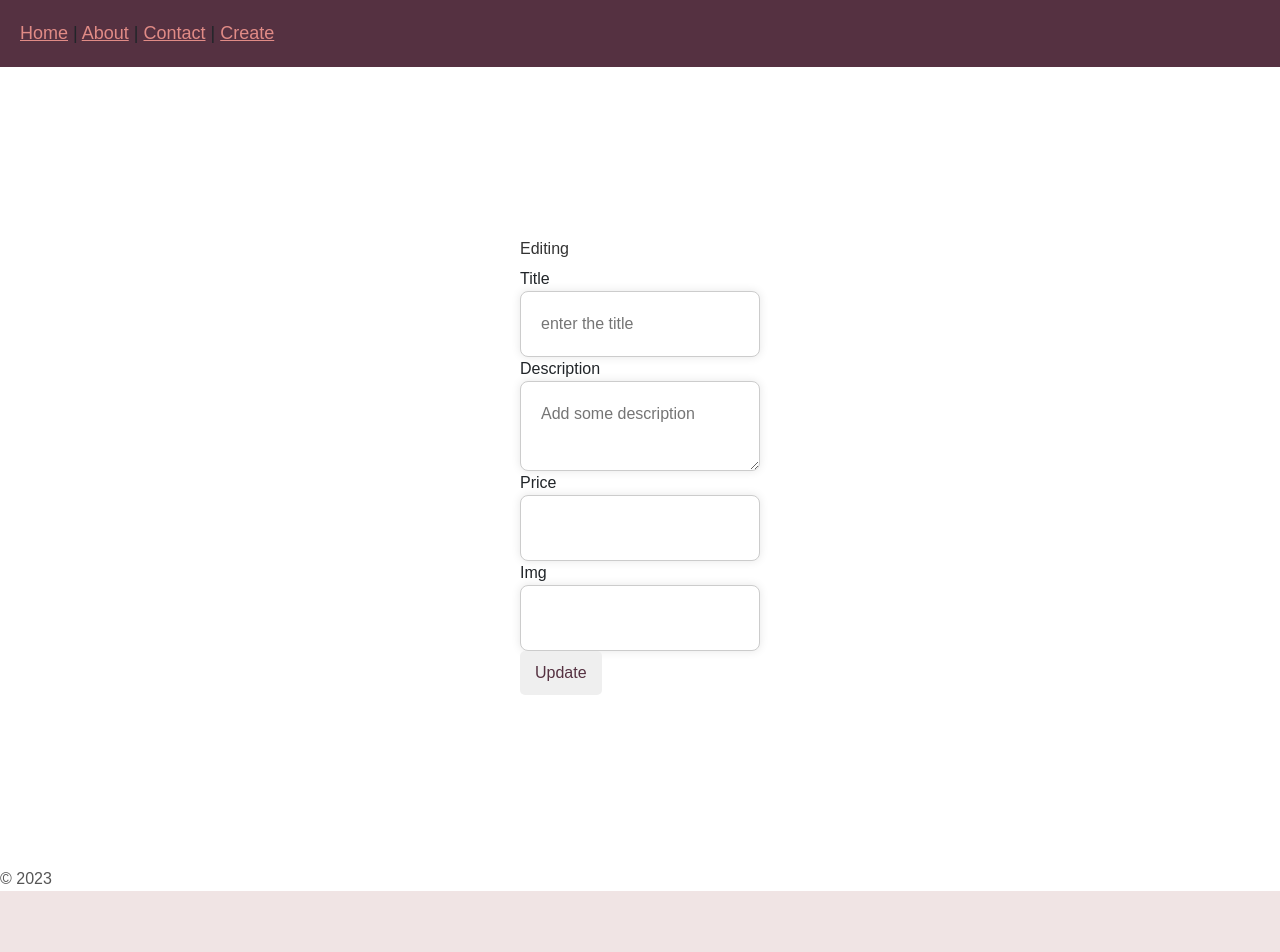
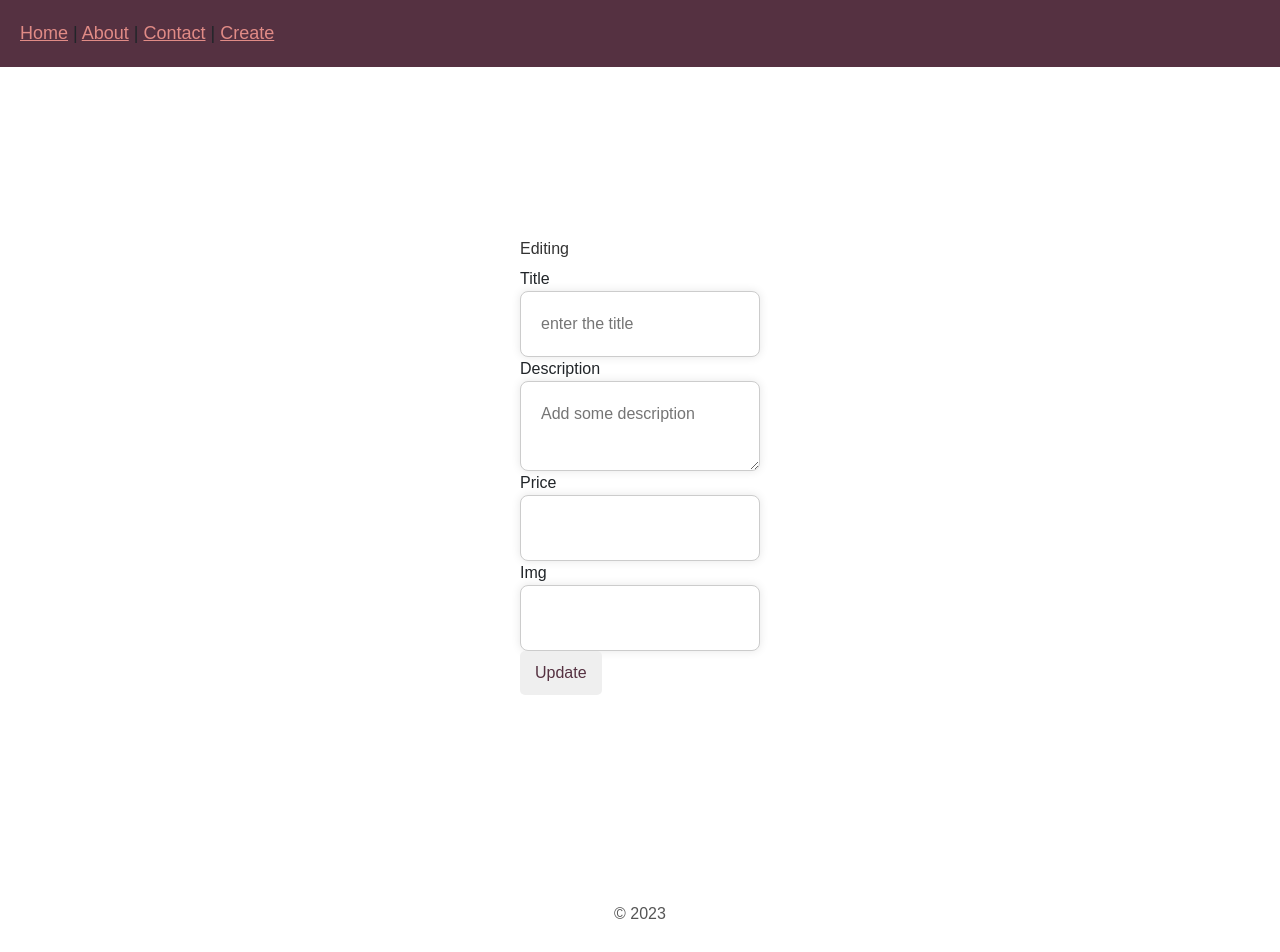
Before and after one commit to ArtTera/ArtTeraProject, a React (Vite) app: page /EditItem/1 in a window 1280 px wide. Shown: the top 952 px of the page. Before the commit the page ends 901 px from the top, so only its background shows below. Built offline with nearby package versions, Linux system fonts and the light colour scheme; no server answers; the HTML template or start-up script is replaced by a standard one.

Commit message:
fixing the footer

```diff
--- a/src/index.css
+++ b/src/index.css
@@ -386,3 +386,11 @@ p {
     transform: translate(0);
   }
 }
+
+.footer {
+  bottom: 0;
+  left: 0;
+  right: 0;
+  text-align: center;
+  padding: 35px;
+}
```
